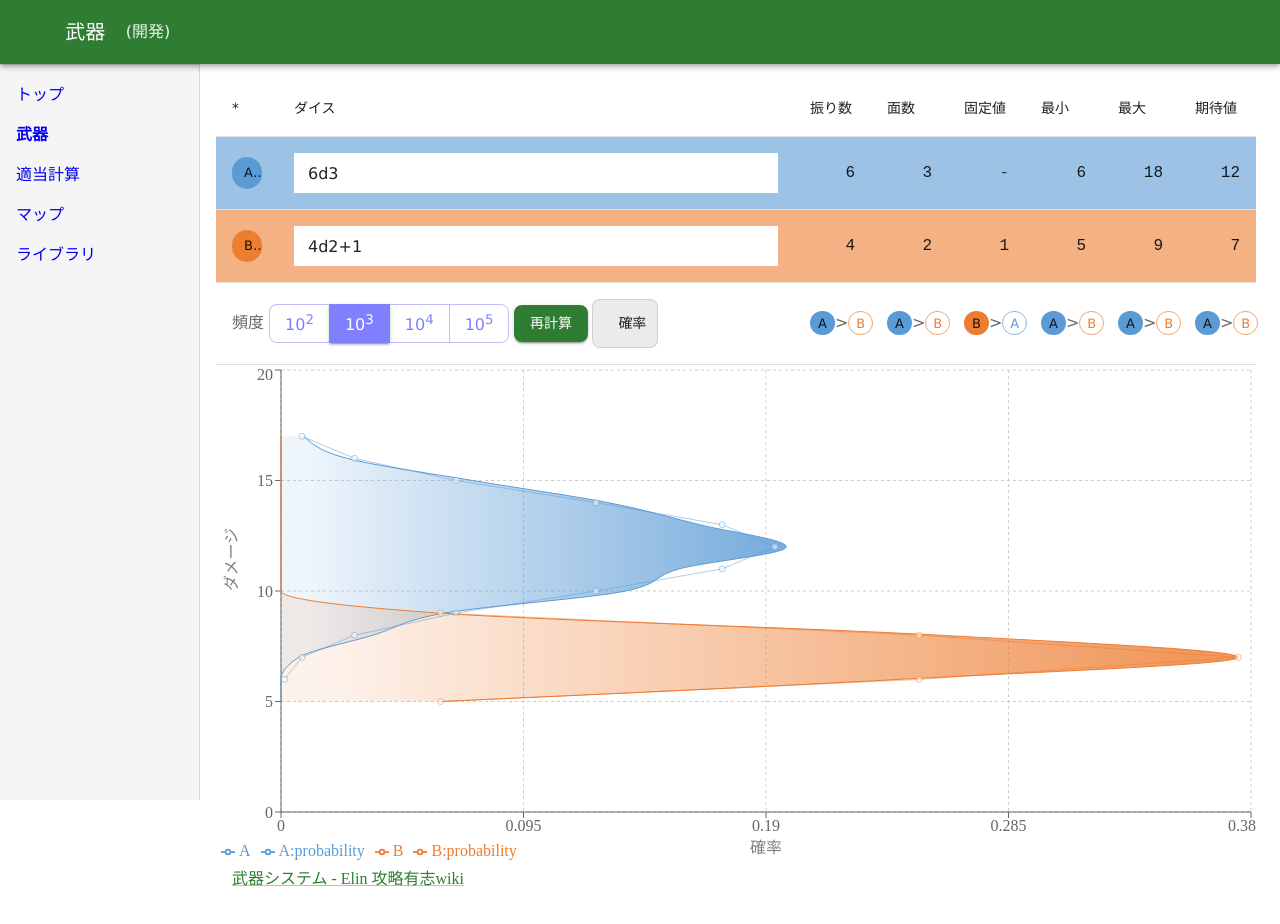
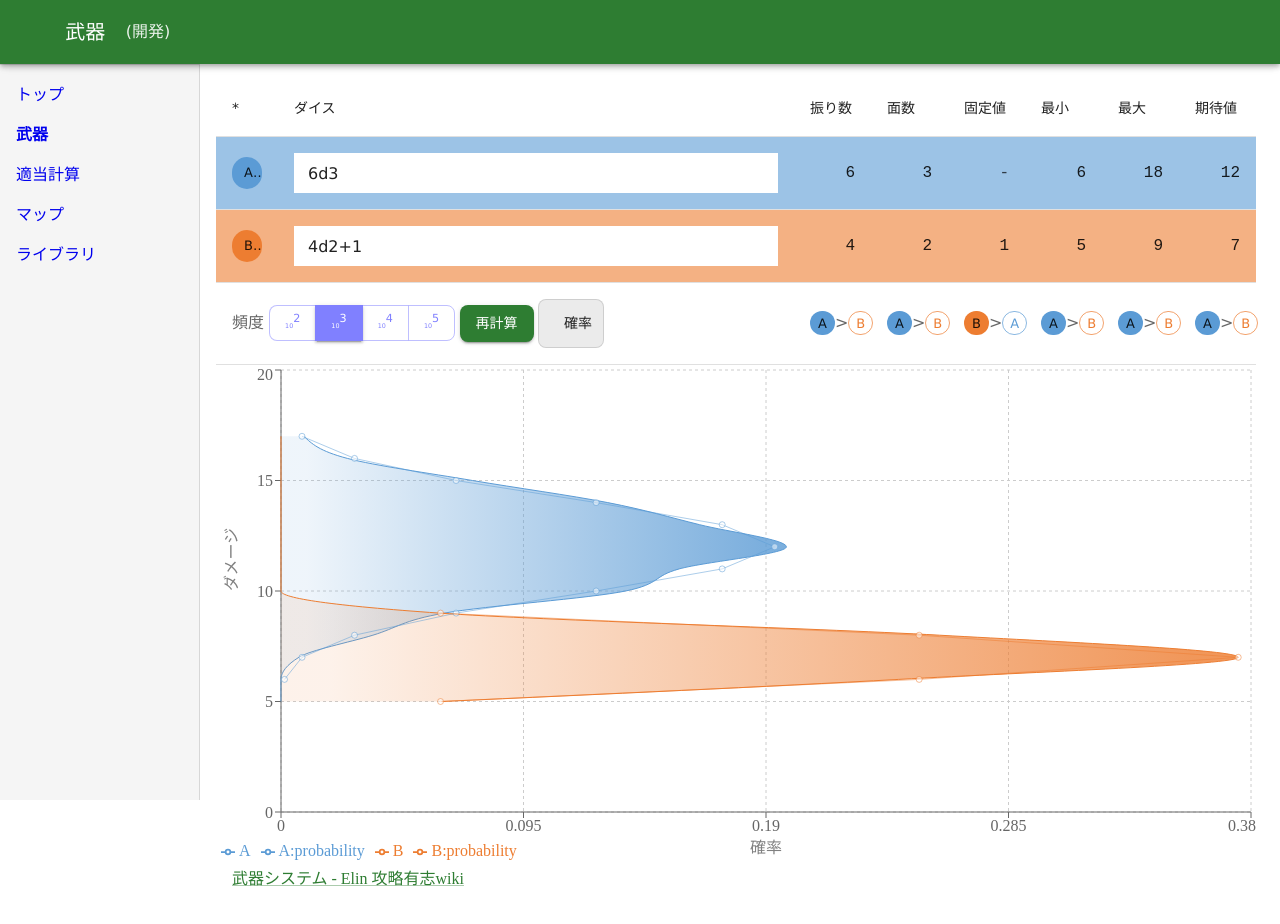
Before and after one commit to sk-0520/elin-tools, a Next.js app: page /weapon in a window 1280 px wide. Shown: the top 924 px of the page. Built offline with nearby package versions, Linux system fonts and the light colour scheme; some icons are missing.

Commit message:
フォントサイズこの辺

```diff
--- a/pages/weapon/index.tsx
+++ b/pages/weapon/index.tsx
@@ -17,6 +17,7 @@ import { NumericFormat } from "@/components/NumericFormat";
 import { ReferenceLink } from "@/components/ReferenceLink";
 import { useWeaponEditorsStore } from "@/hooks/useWeaponEditorsStore";
 
+//const Frequencies = [10, 100, 1000, 10000, 100000] as const;
 const Frequencies = [100, 1000, 10000, 100000] as const;
 
 const Page: NextPage = () => {
@@ -60,8 +61,16 @@ const Page: NextPage = () => {
 										onClick={(_e) => handleFrequencyClick(a)}
 									>
 										<Typography>
-											10
-											<sup>{Math.log10(a)}</sup>
+											<span
+												style={{
+													fontSize: "0.4em",
+												}}
+											>
+												10
+											</span>
+											<sup style={{ fontSize: "0.7em" }}>
+												{Math.log10(a)}
+											</sup>
 										</Typography>
 									</Button>
 								</Tooltip>
```
